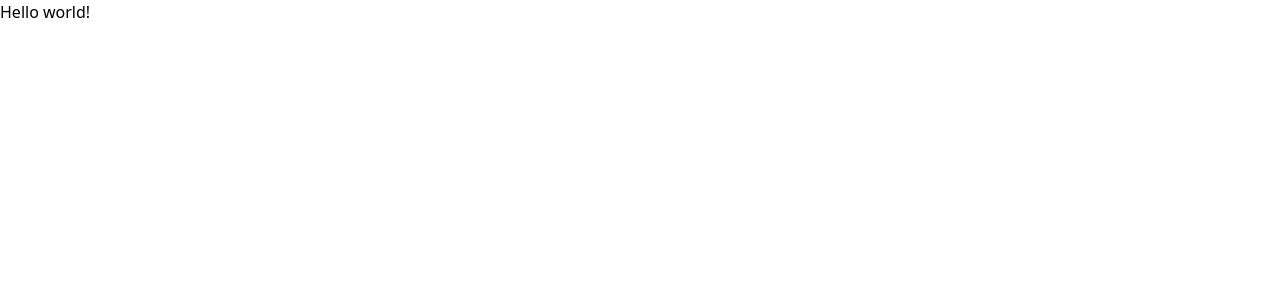
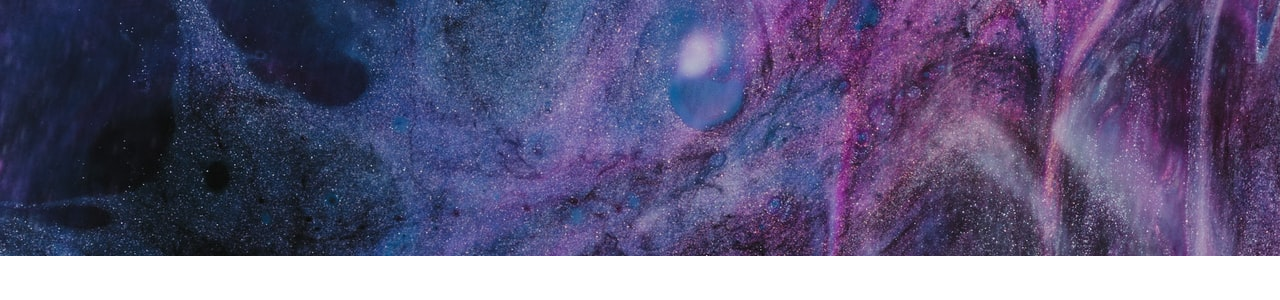
Before and after one commit to Sai-Manikanta/todolist-nextjs, a Next.js app: page / in a window 1280 px wide. Shown: the top 300 px of the page. Built offline with nearby package versions, Linux system fonts and the light colour scheme.

Commit message:
Added light, dark mode images and their state

```diff
--- a/pages/index.js
+++ b/pages/index.js
@@ -1,6 +1,17 @@
+import { useState } from "react"
 import Head from 'next/head'
 
 export default function Home() {
+  const [darkModeStatus, setDarkModeStatus] = useState(false);
+
+  const dayInlineStyle = {
+    backgroundImage: 'url("/img/day1.jpeg")'
+  }
+
+  const nightInlineStyle = {
+    backgroundImage: 'url("/img/night1.jpeg")'
+  }
+
   return (
     <div>
       <Head>
@@ -8,7 +19,9 @@ export default function Home() {
         <link rel="icon" href="/favicon.ico" />
       </Head>
 
-      <h1>Hello world!</h1>
+      <div className="h-64 bg-blue-800" style={darkModeStatus ? nightInlineStyle : dayInlineStyle}>
+
+      </div>
     </div>
   )
 }
```
Also changed, not shown: public/img/day1.jpeg (added), public/img/night1.jpeg (added).
